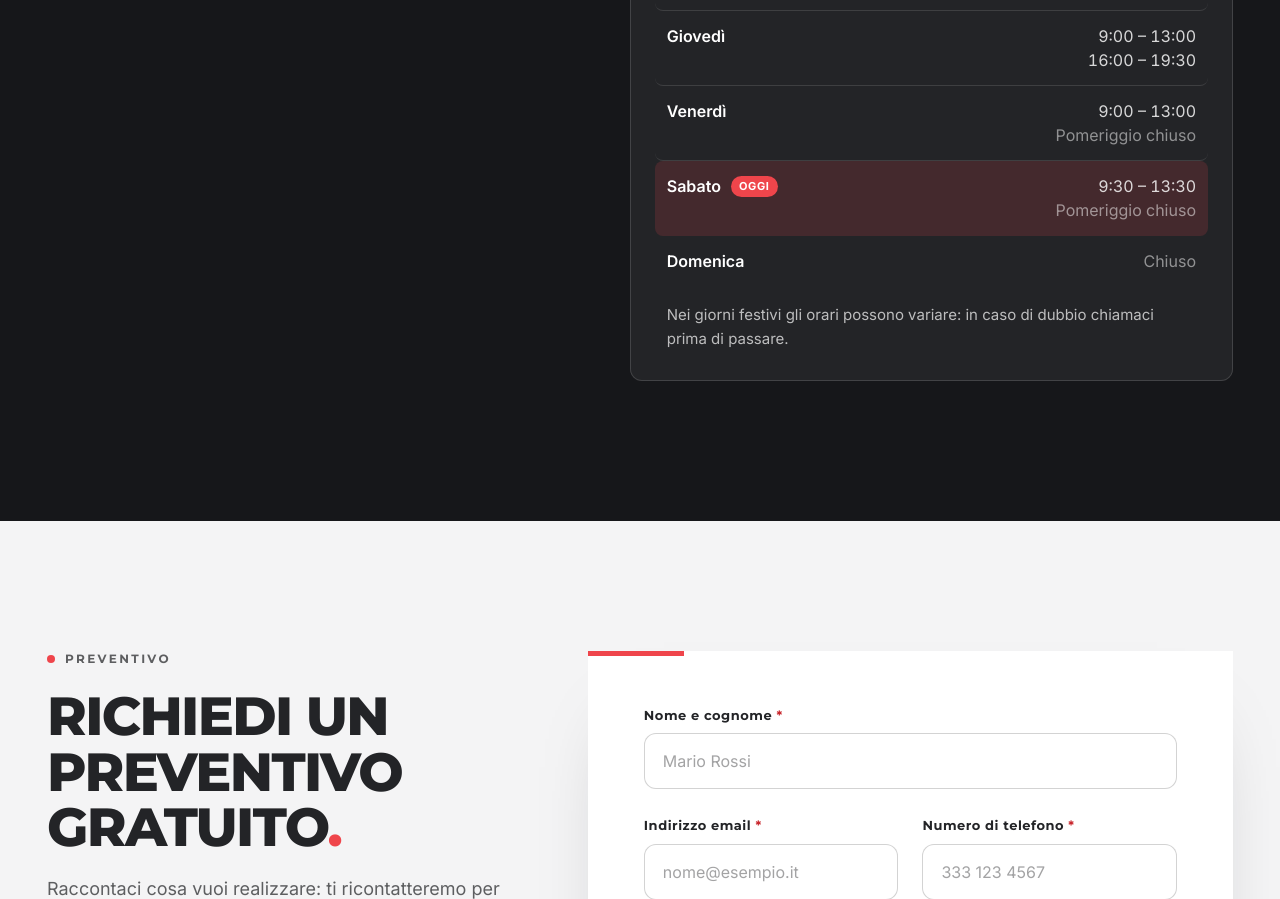
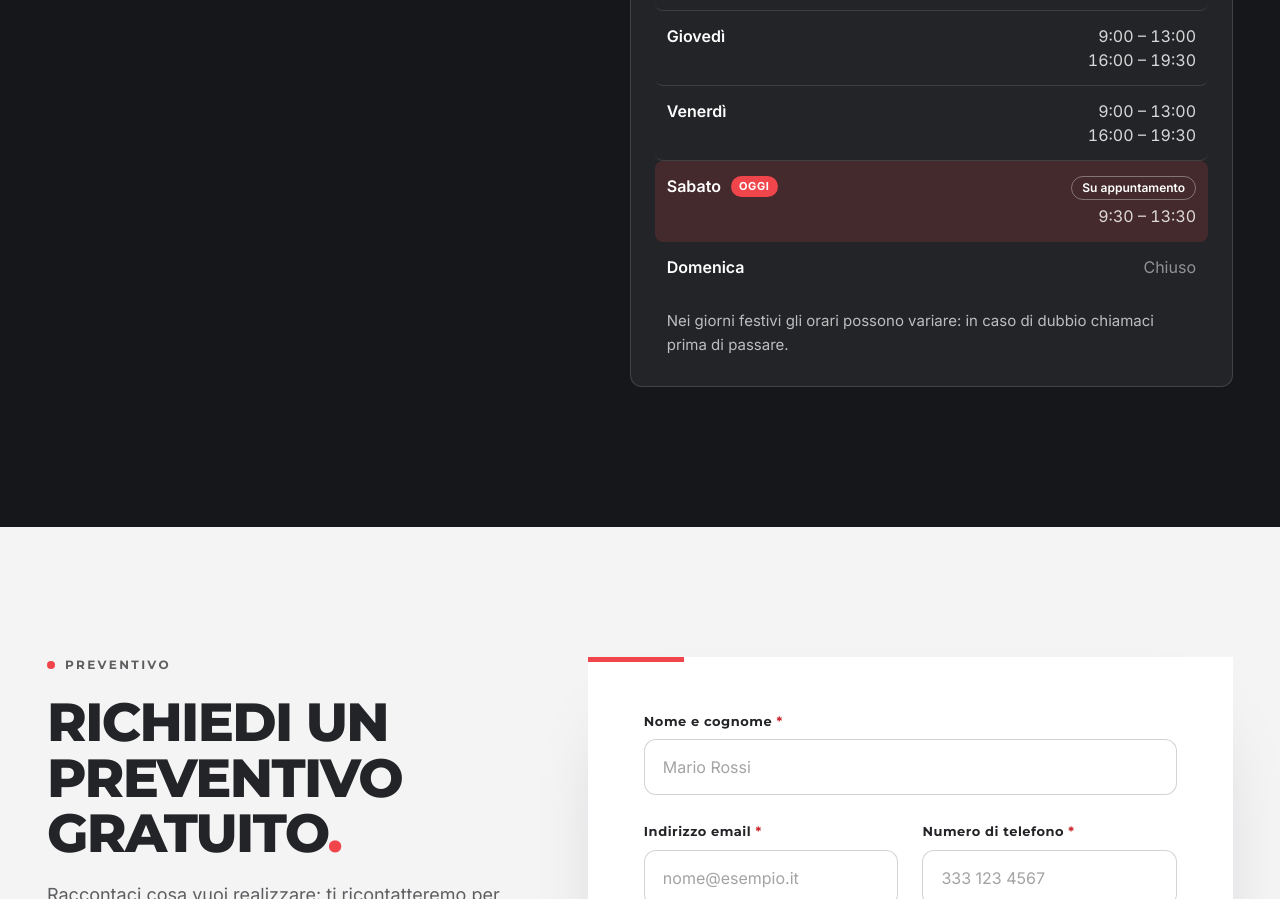
Before and after one commit to eerisinfissi/eeris-sito, a website: page index.html in a window 1280 px wide. Shown: the part 6486-7385 px from the top of the page. Drawn offline with Linux system fonts and the light colour scheme.

Commit message:
Orari showroom: venerdì aperto anche il pomeriggio, sabato su appuntamento
Co-Authored-By: Claude Opus 5.5 <noreply@anthropic.com>
Claude-Session: https://claude.ai/code/session_01AhGWQXM6dCS2ozLXebbLMp

```diff
--- a/css/styles.css
+++ b/css/styles.css
@@ -494,6 +494,10 @@ main:focus { outline: none; }
 .hours dt { font-weight: 600; }
 .hours dd { margin: 0; text-align: right; color: rgba(255, 255, 255, .82); font-variant-numeric: tabular-nums; line-height: 1.5; }
 .hours-closed { color: rgba(255, 255, 255, .5); }
+.hours-appt {
+  display: inline-block; margin-bottom: 4px; padding: 2px 10px; border-radius: 999px;
+  border: 1px solid rgba(255, 255, 255, .35); font-size: 12px; font-weight: 600; color: var(--white);
+}
 .hours-row.is-today { background: rgba(239, 69, 75, .16); border-bottom-color: transparent; }
 .hours-row.is-today dt::after {
   content: "Oggi"; display: inline-block; margin-left: 10px; padding: 2px 8px; border-radius: 999px;
--- a/index.html
+++ b/index.html
@@ -436,8 +436,8 @@
             <div class="hours-row" data-day="2"><dt>Martedì</dt><dd>9:00 – 13:00<br>16:00 – 19:30</dd></div>
             <div class="hours-row" data-day="3"><dt>Mercoledì</dt><dd>9:00 – 13:00<br>16:00 – 19:30</dd></div>
             <div class="hours-row" data-day="4"><dt>Giovedì</dt><dd>9:00 – 13:00<br>16:00 – 19:30</dd></div>
-            <div class="hours-row" data-day="5"><dt>Venerdì</dt><dd>9:00 – 13:00<br><span class="hours-closed">Pomeriggio chiuso</span></dd></div>
-            <div class="hours-row" data-day="6"><dt>Sabato</dt><dd>9:30 – 13:30<br><span class="hours-closed">Pomeriggio chiuso</span></dd></div>
+            <div class="hours-row" data-day="5"><dt>Venerdì</dt><dd>9:00 – 13:00<br>16:00 – 19:30</dd></div>
+            <div class="hours-row" data-day="6"><dt>Sabato</dt><dd><span class="hours-appt">Su appuntamento</span><br>9:30 – 13:30</dd></div>
             <div class="hours-row" data-day="0"><dt>Domenica</dt><dd><span class="hours-closed">Chiuso</span></dd></div>
           </dl>
           <p class="small hours-note">Nei giorni festivi gli orari possono variare: in caso di dubbio chiamaci prima di passare.</p>
```
